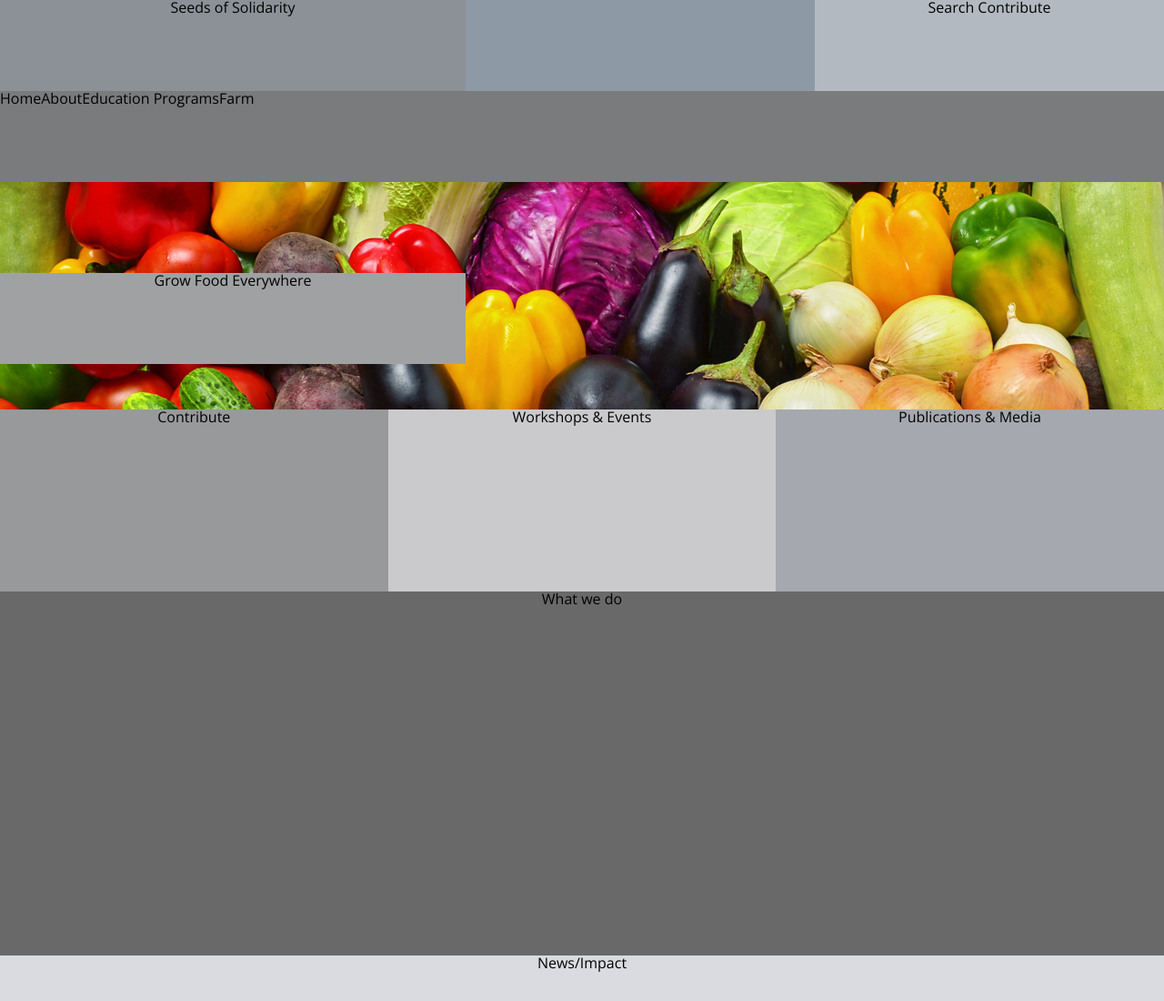
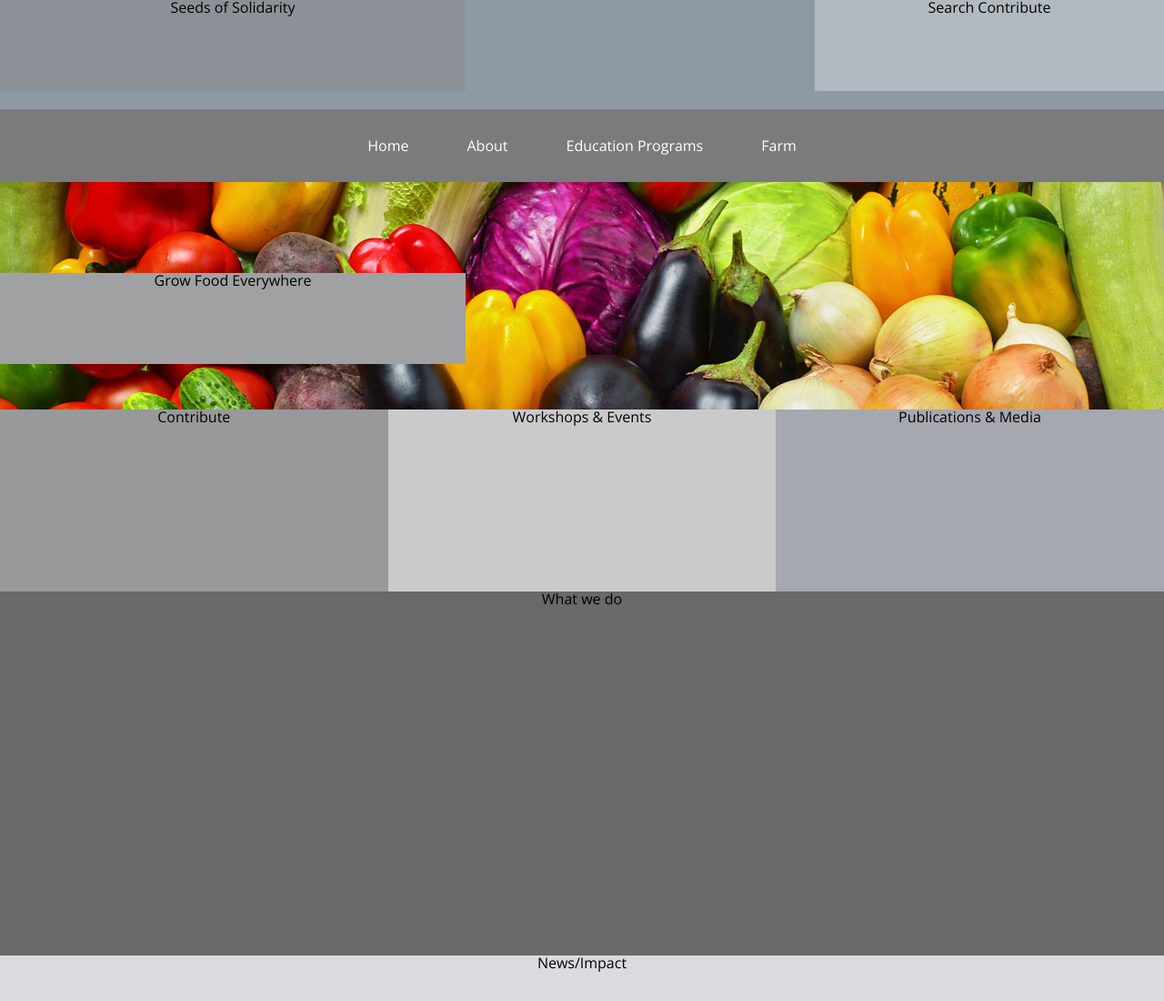
Before and after one commit to medices/dark_phoenix, a plain HTML site: page index.html in a window 1280 px wide. Shown: the top 1100 px of the page at 91% size. Drawn offline with nearby package versions, Linux system fonts and the light colour scheme.

Commit message:
Added menu styles

```diff
--- a/css/seeds.css
+++ b/css/seeds.css
@@ -89,7 +89,8 @@ section {
 
 
 .section-menu {
-    height: 100px;
+    display: flex;
+    height: 80px;
     background-color: #797b7d;
     position: absolute;
     bottom: 0;
@@ -199,12 +200,20 @@ section {
 
 ul {
     list-style-type: none;
+    margin: 0 auto;
 }
 
 li {
     float: left;
     display: block;
     text-align: center;
+    padding: 32px;
+    color: white;
+    cursor: pointer;
+}
+li:hover {
+    background-color: white;
+    color: #000;
 }
 
 
```
